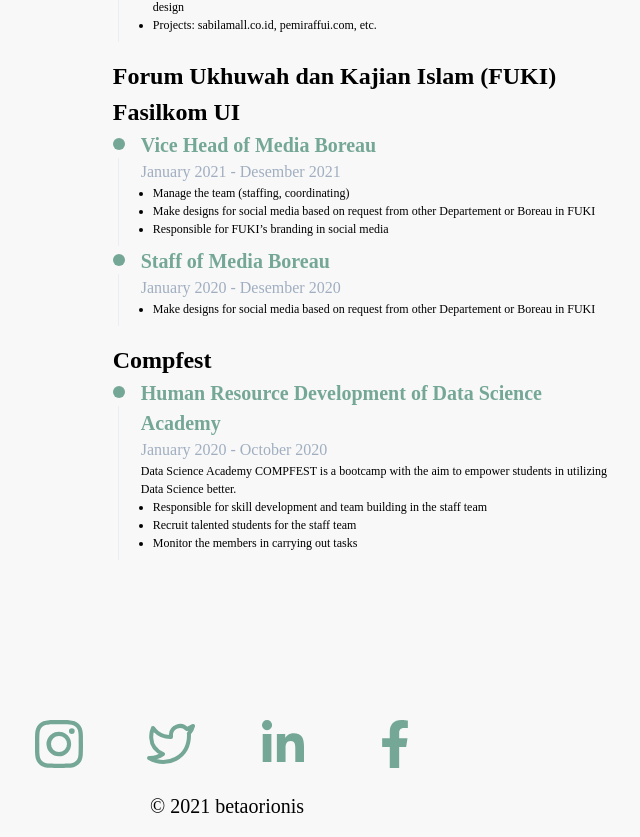
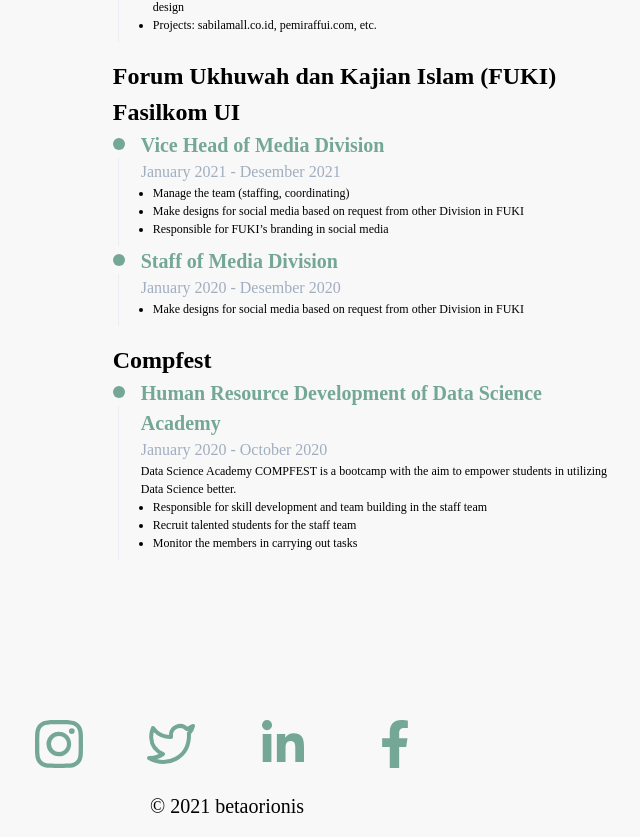
Before and after one commit to farahnazihah/profile, a Next.js app: page / in a window 1280 px wide. Shown: the part 1300-2137 px from the top of the page, without its empty margins (413-1053 px from the left). Built offline with nearby package versions, Linux system fonts and the light colour scheme.

Commit message:
Fix typograppy

```diff
--- a/pages/index.js
+++ b/pages/index.js
@@ -71,19 +71,19 @@
       title: "Forum Ukhuwah dan Kajian Islam (FUKI) Fasilkom UI",
       details: [
         {
-          positionTitle: "Vice Head of Media Boreau",
+          positionTitle: "Vice Head of Media Division",
           period: "January 2021 - Desember 2021",
           positionDetails: [
             "Manage the team (staffing, coordinating)",
-            "Make designs for social media based on request from other Departement or Boreau in FUKI",
+            "Make designs for social media based on request from other Division in FUKI",
             "Responsible for FUKI’s branding in social media",
           ],
         },
         {
-          positionTitle: "Staff of Media Boreau",
+          positionTitle: "Staff of Media Division",
           period: "January 2020 - Desember 2020",
           positionDetails: [
-            "Make designs for social media based on request from other Departement or Boreau in FUKI",
+            "Make designs for social media based on request from other Division in FUKI",
           ],
         },
       ],
```
